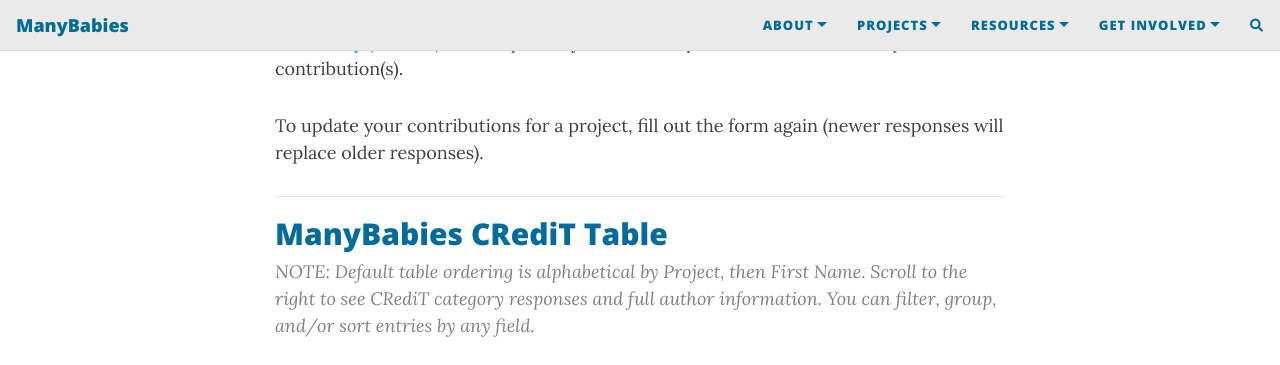
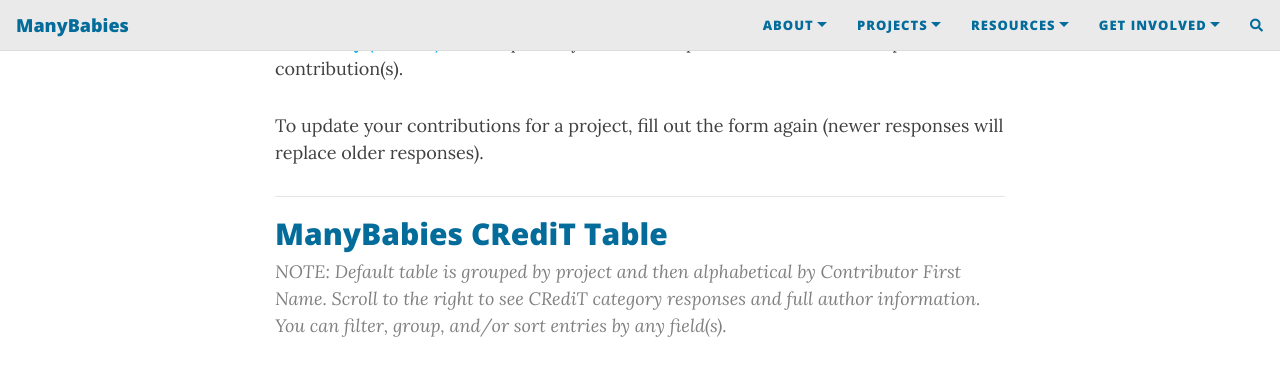
Before and after one commit to manybabies/manybabies.github.io, a Jekyll site: the page built from credit.md, in a window 1280 px wide and 900 px high, scrolled down 319 px, cut to the strip 0-365 px from the top of the window. Built offline with Jekyll 4.4.1, drawn with Linux system fonts in a browser that asks for light colours; nearby versions of some CDN libraries; comment, search, counter and statistics services are not loaded.

Commit message:
Update credit.md

```diff
--- a/credit.md
+++ b/credit.md
@@ -12,7 +12,7 @@
 ***
 ## ManyBabies CRediT Table
 
-> NOTE: Default table ordering is alphabetical by Project, then First Name. Scroll to the right to see CRediT category responses and full author information. You can filter, group, and/or sort entries by any field.
+> NOTE: Default table is grouped by project and then alphabetical by Contributor First Name. Scroll to the right to see CRediT category responses and full author information. You can filter, group, and/or sort entries by any field(s).
 
 <!-- iframe embed CRediT responses public view -->
 <iframe class="airtable-embed" src="https://airtable.com/embed/appRoqMKzcK3NsXt4/shrHKXLX6a6W4WZni?backgroundColor=blueDusty&viewControls=on" frameborder="0" onmousewheel="" width="100%" height="533" style="background: transparent; border: 1px solid #ccc;"></iframe>
```
